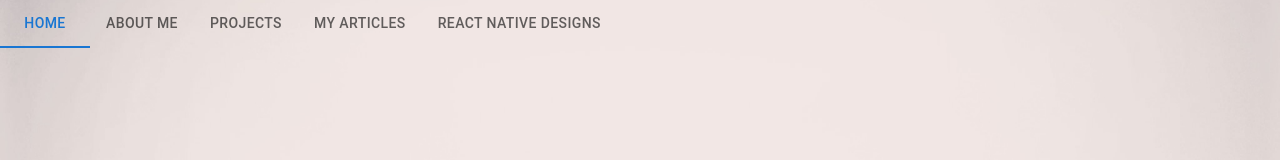
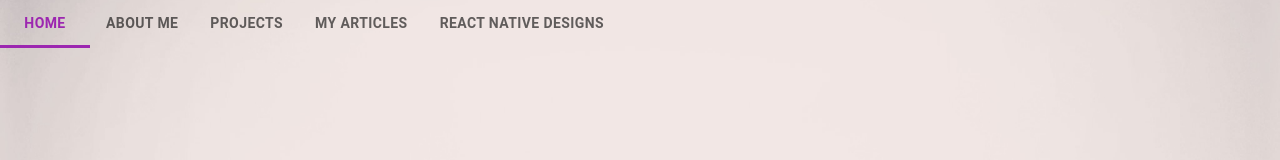
Before and after one commit to abdulhaseeb13mar/portfolio-ts, a React (Create React App) app: page / in a window 1280 px wide. Shown: the top 160 px of the page. Built offline with nearby package versions, Linux system fonts and the light colour scheme.

Commit message:
migration: refactor Header component to use useNavigate and update styling with sx prop

```diff
--- a/src/Components/Layout/header.tsx
+++ b/src/Components/Layout/header.tsx
@@ -11,33 +11,22 @@ import {
   ListItem,
   ListItemText,
 } from "@mui/material";
-import { makeStyles } from "@mui/styles";
-import { Theme } from "@mui/material/styles";
 import MenuIcon from "@mui/icons-material/Menu";
 import { dispatch, useSelector } from "Store";
 import { setSubRoutes, setTab } from "Store/Slices/app";
-
-const useStyles = makeStyles((theme: Theme) => ({
-  menuButton: {
-    marginRight: theme.spacing(2),
-  },
-  tabindicator: {
-    height: "3px",
-  },
-}));
+import { useNavigate } from "react-router-dom";
 
 function Header() {
   const [drawerOpen, setDrawerOpen] = useState(false);
   const MediaQueryMatches = useMediaQuery("(max-width:640px)");
   const tab = useSelector((state) => state.app.tab);
   const subRoutes = useSelector((state) => state.app.subRoutes);
-  const classes = useStyles();
+  let navigate = useNavigate();
 
   const handleTabsChange = (val: number, link: string, type?: string) => {
     dispatch(setTab(val));
     dispatch(setSubRoutes(val === 0 ? false : true));
-
-    // props.history.push(link);
+    navigate(link);
     type && handleToggleDrawer();
   };
 
@@ -50,21 +39,22 @@ function Header() {
       <AppBar
         position="static"
         color="transparent"
-        style={{
+        sx={{
           boxShadow: !subRoutes ? "none" : undefined,
           backgroundColor: subRoutes ? "#424242" : undefined,
           transition: "0.3s ease-in-out",
-          color: subRoutes ? "white" : undefined,
+          color: "white",
+          // color: subRoutes ? "white" : undefined,
         }}
       >
         {MediaQueryMatches ? (
           <Toolbar>
             <IconButton
               edge="start"
-              className={classes.menuButton}
               color="inherit"
               aria-label="menu"
               onClick={handleToggleDrawer}
+              sx={(theme) => ({ marginRight: theme.spacing(2) })}
             >
               <MenuIcon style={{ color: "white" }} />
             </IconButton>
@@ -72,25 +62,57 @@ function Header() {
         ) : (
           <Tabs
             value={tab}
-            classes={{ indicator: classes.tabindicator }}
-            TabIndicatorProps={{}}
+            indicatorColor="secondary"
+            TabIndicatorProps={{
+              sx: {
+                height: "3px",
+              },
+            }}
           >
-            <Tab label="Home" onClick={() => handleTabsChange(0, "/")} />
+            <Tab
+              label="Home"
+              sx={(theme) => ({
+                color: subRoutes ? "white" : undefined,
+                fontWeight: 600,
+                "&.Mui-selected": { color: theme.palette.secondary.main },
+              })}
+              onClick={() => handleTabsChange(0, "/")}
+            />
             <Tab
               label="About Me"
               onClick={() => handleTabsChange(1, "/about")}
+              sx={(theme) => ({
+                color: subRoutes ? "white" : undefined,
+                fontWeight: 600,
+                "&.Mui-selected": { color: theme.palette.secondary.main },
+              })}
             />
             <Tab
               label="Projects"
               onClick={() => handleTabsChange(2, "/projects")}
+              sx={(theme) => ({
+                color: subRoutes ? "white" : undefined,
+                fontWeight: 600,
+                "&.Mui-selected": { color: theme.palette.secondary.main },
+              })}
             />
             <Tab
               label="My Articles"
               onClick={() => handleTabsChange(3, "/articles")}
+              sx={(theme) => ({
+                color: subRoutes ? "white" : undefined,
+                fontWeight: 600,
+                "&.Mui-selected": { color: theme.palette.secondary.main },
+              })}
             />
             <Tab
               label="React Native Designs"
               onClick={() => handleTabsChange(4, "/ui-designs")}
+              sx={(theme) => ({
+                color: subRoutes ? "white" : undefined,
+                fontWeight: 600,
+                "&.Mui-selected": { color: theme.palette.secondary.main },
+              })}
             />
           </Tabs>
         )}
```
